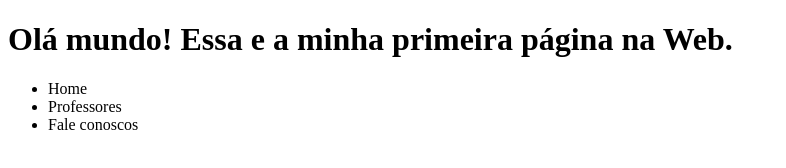
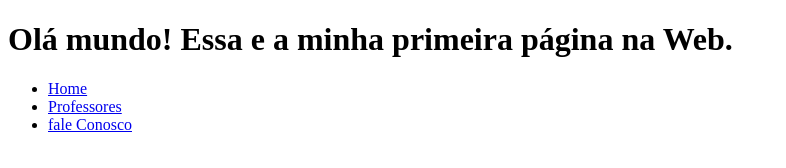
Before and after one commit to kleyssonSantos/projeto-html-23, a plain HTML site: page index.html in a window 1280 px wide. Shown: the whole page, without its empty margins (0-786 px from the left). Drawn offline with Linux system fonts and the light colour scheme.

Commit message:
header com menu

```diff
--- a/index.html
+++ b/index.html
@@ -9,9 +9,9 @@
         <h1>Olá mundo! Essa e a minha primeira página na Web.</h1>
         <nav>
         <ul>
-            <li>Home</li>
-            <li>Professores</li>
-            <li>Fale conoscos</li>
+            <li><a href="index.html">Home</a> </li>
+            <li><a href="Professores.html">Professores</a></li>
+            <li><a href="Fale-Conosco"> fale Conosco</a></li>
         </ul>
         </nav>
     </reader>
```
